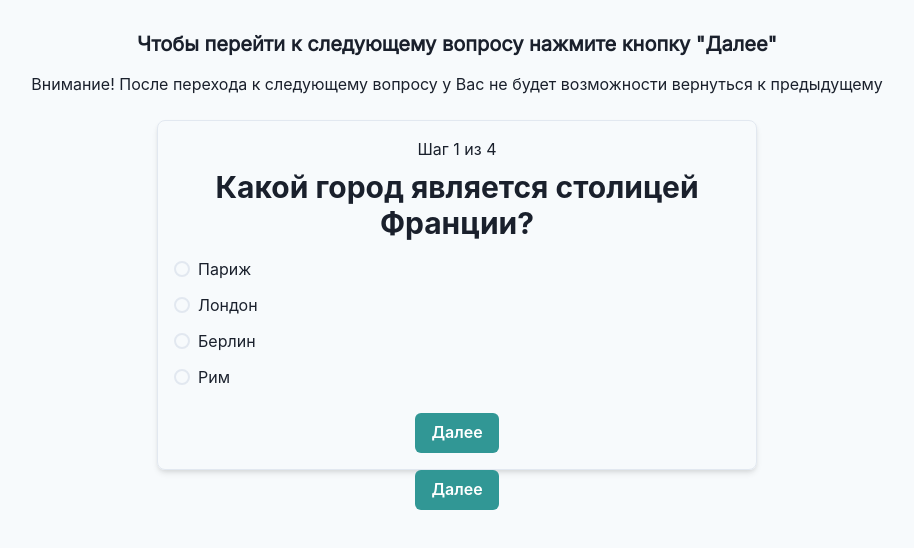
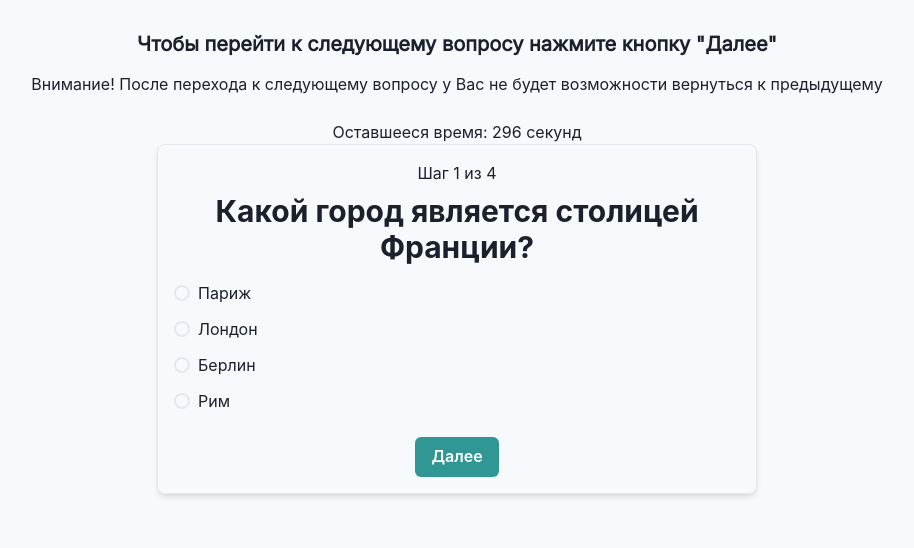
Before and after one commit to BJuice1984/school_multi-step_questionnaire, a Next.js app: page /test in a window 1280 px wide. Shown: the top 548 px of the page, without its empty margins (183-1097 px from the left). Built offline with nearby package versions, Linux system fonts and the light colour scheme.

Commit message:
feat(Timer, TestForm): realize Timer component

```diff
--- a/app/test/page.tsx
+++ b/app/test/page.tsx
@@ -1,6 +1,5 @@
 import dynamic from 'next/dynamic'
-import { Box, Button, Heading, Text } from '@chakra-ui/react'
-import Link from 'next/link'
+import { Box, Heading, Text } from '@chakra-ui/react'
 import Loading from '@/components/Loading'
 
 const TestForm = dynamic(() => import('@/components/TestForm'), {
@@ -20,10 +19,6 @@ export default function TestPage() {
             </Text>
 
             <TestForm />
-
-            <Link href='/complete'>
-                <Button colorScheme='teal'>Далее</Button>
-            </Link>
         </Box>
     )
 }
--- a/components/TestForm.tsx
+++ b/components/TestForm.tsx
@@ -7,6 +7,7 @@ import { fetchMockQuestions } from '@/mock/mockData'
 import { Question, useTestStore } from '@/store/useTestStore'
 import { useSessionStorage } from '@/hooks/useSessionStorage'
 import { useRouter } from 'next/navigation'
+import Timer from './Timer'
 
 const TestForm = () => {
     const { register, handleSubmit, reset } = useForm()
@@ -40,12 +41,23 @@ const TestForm = () => {
     const totalSteps = questions.length
 
     return (
-        <Box maxW='600px' mx='auto' p='4' borderWidth='1px' borderRadius='lg' boxShadow='md'>
+        <>
+            <Timer duration={300} onComplete={() => console.log('Время вышло')} />
+            {currentQuestion ? (
+                <Box
+                    maxW='600px'
+                    mx='auto'
+                    p='4'
+                    borderWidth='1px'
+                    borderRadius='lg'
+                    boxShadow='md'
+                >
+                    {
                         <Text mb={2} textAlign='center'>
                             Шаг {currentStep + 1} из {totalSteps}
                         </Text>
+                    }
 
-            {currentQuestion && (
                     <form onSubmit={handleSubmit(onNextStep)}>
                         <Heading mb='4' size='lg'>
                             {currentQuestion.question}
@@ -74,11 +86,16 @@ const TestForm = () => {
                         )}
 
                         <Button mt='6' colorScheme='teal' type='submit'>
-                        {currentStep + 1 === questions.length ? 'Отправить на проверку' : 'Далее'}
+                            {currentStep + 1 === questions.length
+                                ? 'Отправить на проверку'
+                                : 'Далее'}
                         </Button>
                     </form>
+                </Box>
+            ) : (
+                <Box>Ожидайте...</Box>
             )}
-        </Box>
+        </>
     )
 }
 
--- /dev/null
+++ b/components/Timer.tsx
@@ -0,0 +1,37 @@
+'use client'
+
+import { useEffect, useState } from 'react'
+import { useRouter } from 'next/navigation'
+
+interface TimerProps {
+    duration: number
+    onComplete: () => void
+}
+
+const Timer = ({ duration, onComplete }: TimerProps) => {
+    const [timeLeft, setTimeLeft] = useState(duration)
+    const router = useRouter()
+
+    useEffect(() => {
+        if (timeLeft <= 0) {
+            onComplete()
+            router.push('/complete')
+        }
+    }, [timeLeft, onComplete, router])
+
+    useEffect(() => {
+        const interval = setInterval(() => {
+            setTimeLeft(prevTime => prevTime - 1)
+        }, 1000)
+
+        return () => clearInterval(interval)
+    }, [])
+
+    return (
+        <div>
+            <p>Оставшееся время: {timeLeft} секунд</p>
+        </div>
+    )
+}
+
+export default Timer
```
Lines whose indentation alone changed are shown as unchanged.
